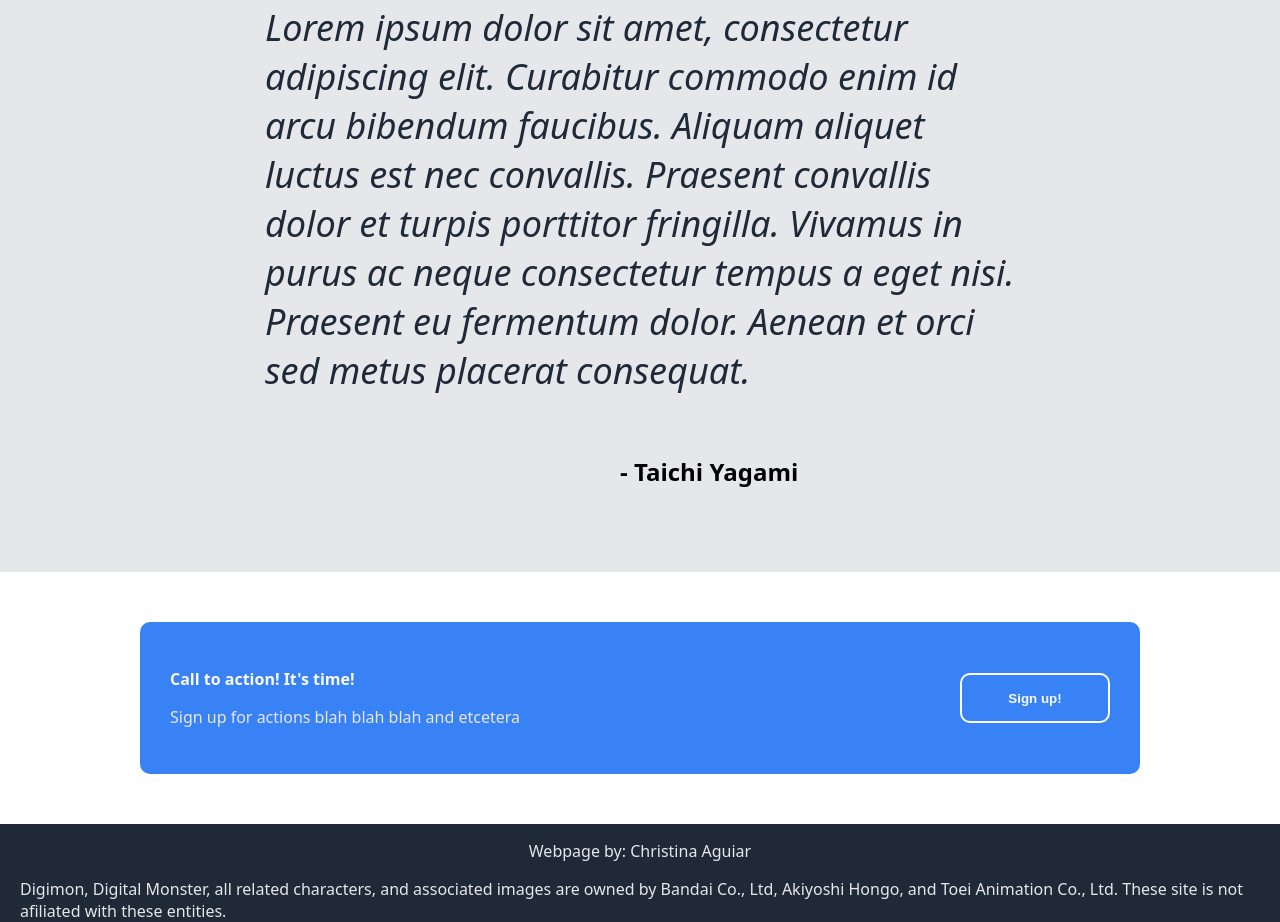
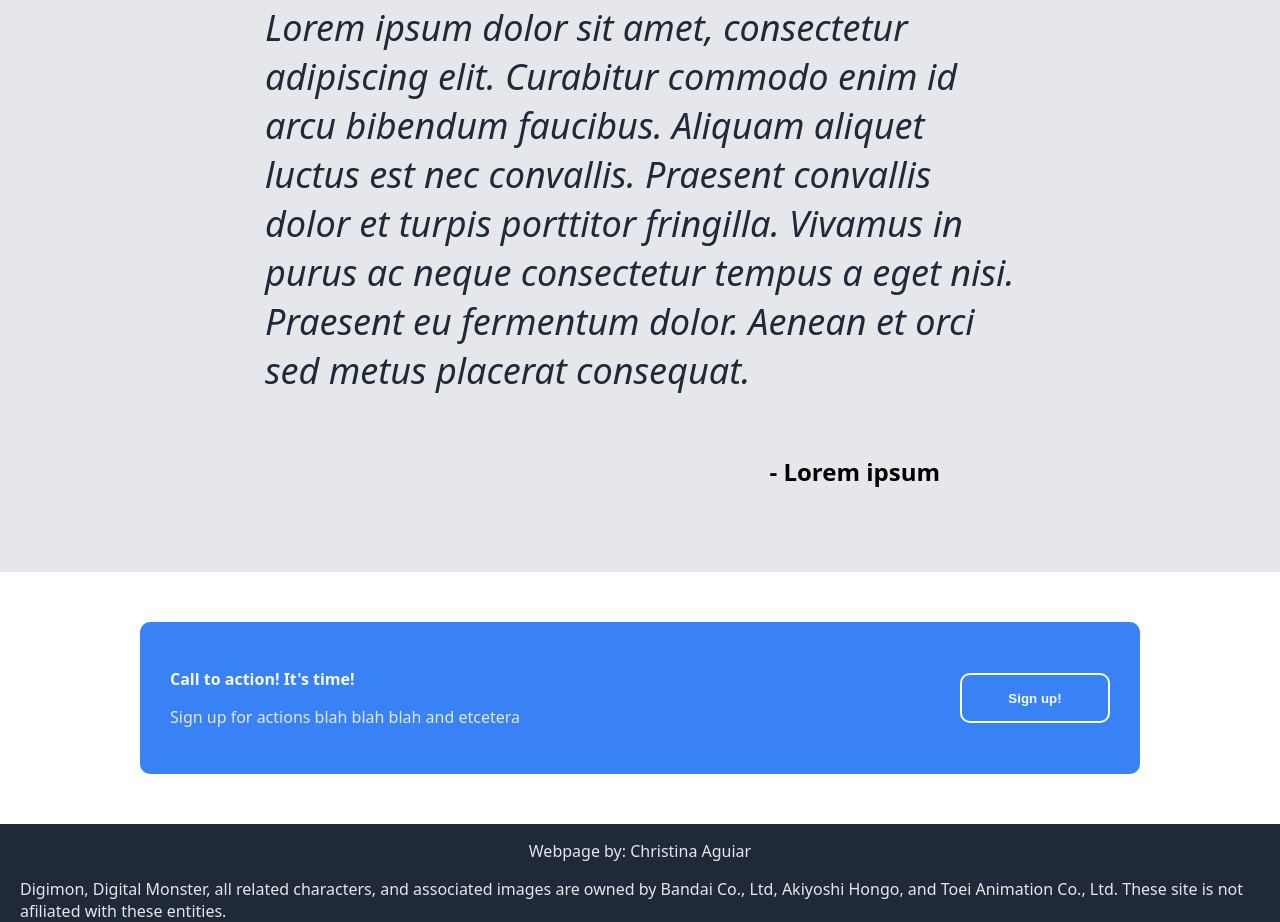
Before and after one commit to christina-aguiar/odin-landing-page, a plain HTML site: page index.html in a window 1280 px wide. Shown: the part 1125-2047 px from the top of the page. Drawn offline with Linux system fonts and the light colour scheme.

Commit message:
edit text and credits

```diff
--- a/css/style.css
+++ b/css/style.css
@@ -154,7 +154,7 @@ button {
 }
 
 .quote-credit {
-    align-self: flex-end;
+    text-align: end;
     font-weight: bold;
     width: 600px;
     font-size: 24px;
--- a/index.html
+++ b/index.html
@@ -45,7 +45,7 @@
     </div>
     <div class="quote-container">
          <p class="quote-text">Lorem ipsum dolor sit amet, consectetur adipiscing elit. Curabitur commodo enim id arcu bibendum faucibus. Aliquam aliquet luctus est nec convallis. Praesent convallis dolor et turpis porttitor fringilla. Vivamus in purus ac neque consectetur tempus a eget nisi. Praesent eu fermentum dolor. Aenean et orci sed metus placerat consequat.</p>
-        <p class="quote-credit"> - Taichi Yagami</p>
+        <p class="quote-credit"> - Lorem ipsum</p>
     </div>
     <div class="call-container">
         <div class="call">
```
